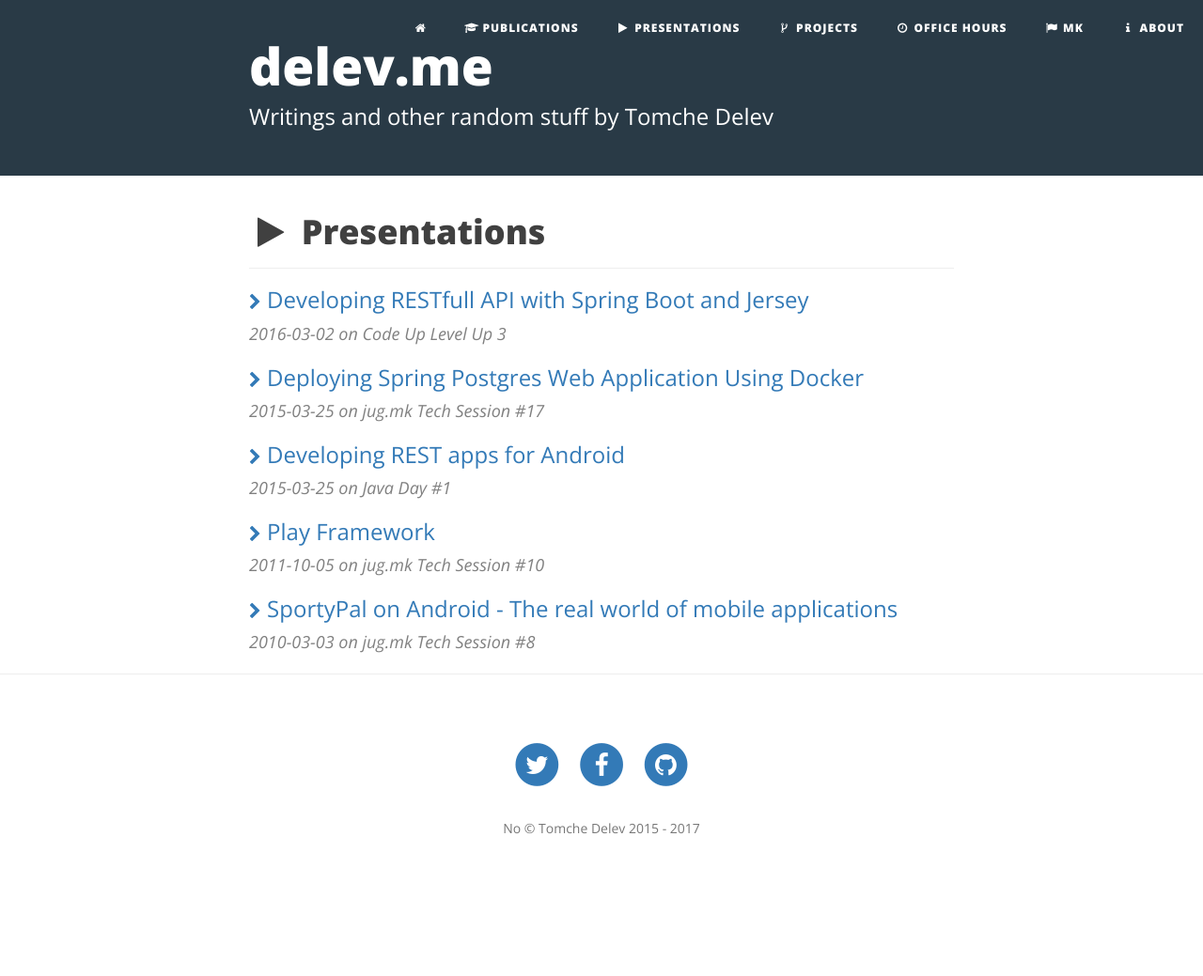
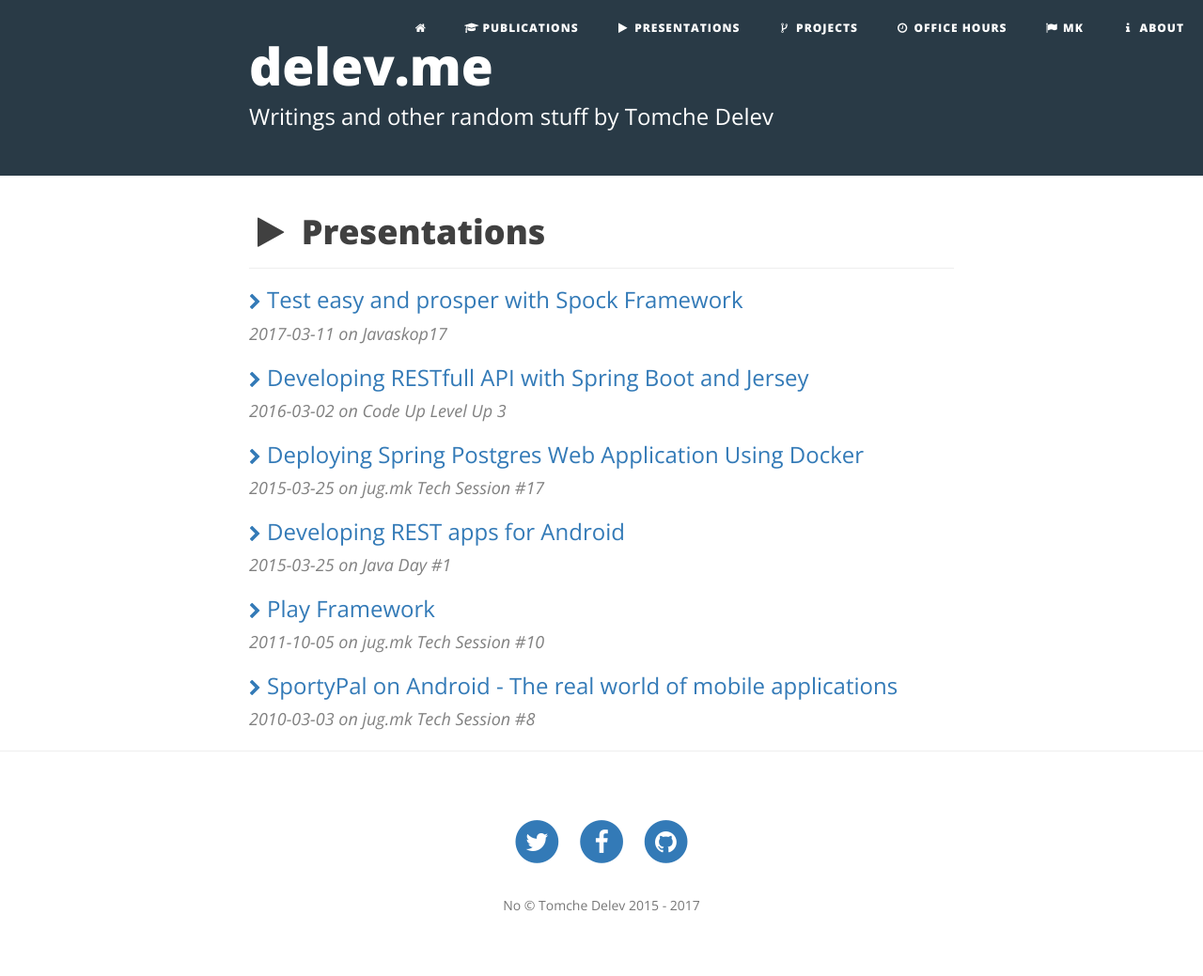
Before and after one commit to tdelev/tdelev.github.io, a Jekyll site: the page built from talks.html, in a window 1280 px wide. Shown: the whole page at 94% size. Built offline with Jekyll 4.4.1, drawn with Linux system fonts in a browser that asks for light colours; nearby versions of some CDN libraries; before the commit the page ends 957 px from its top, so only the background shows below that.

Commit message:
Update presentations

```diff
--- a/_data/presentations.yml
+++ b/_data/presentations.yml
@@ -1,10 +1,15 @@
+- title: Test easy and prosper with Spock Framework
+  url: http://delev.me/presentations/spock/
+  date: 2017-03-11
+  event: "Javaskop17"
+
 - title: Developing RESTfull API with Spring Boot and Jersey
   url: https://docs.google.com/presentation/d/1WsroXqiSWjXr0eOoHRZPX64_jRPFCukCkjf9ds3Vyz4/pub?start=false&loop=false&delayms=3000
   date: 2016-03-02
   event: "Code Up Level Up 3"
 
 - title: Deploying Spring Postgres Web Application Using Docker
-  url: http://tdelev.github.io/presentations/docker/
+  url: http://delev.me/presentations/docker/
   date: 2015-03-25
   event: "jug.mk Tech Session #17"
 
```
